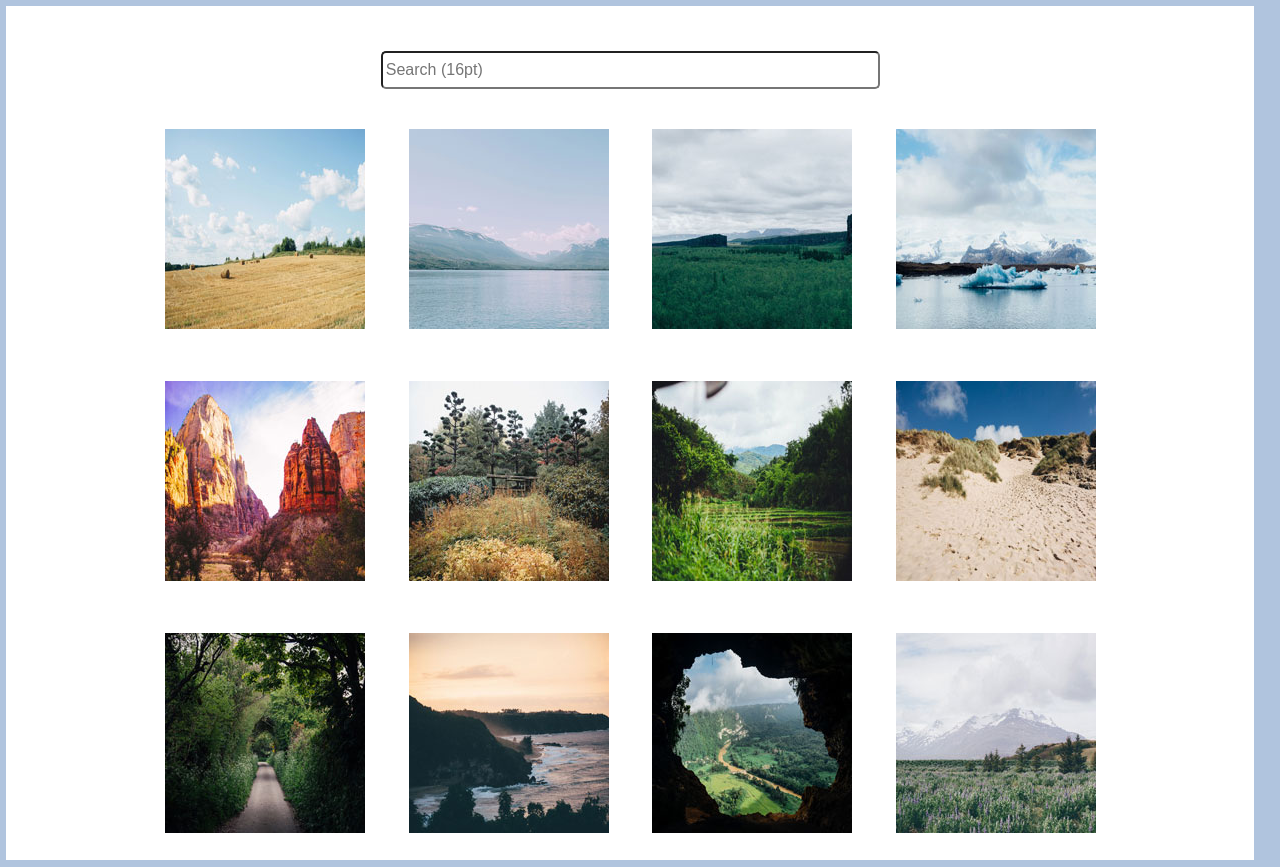
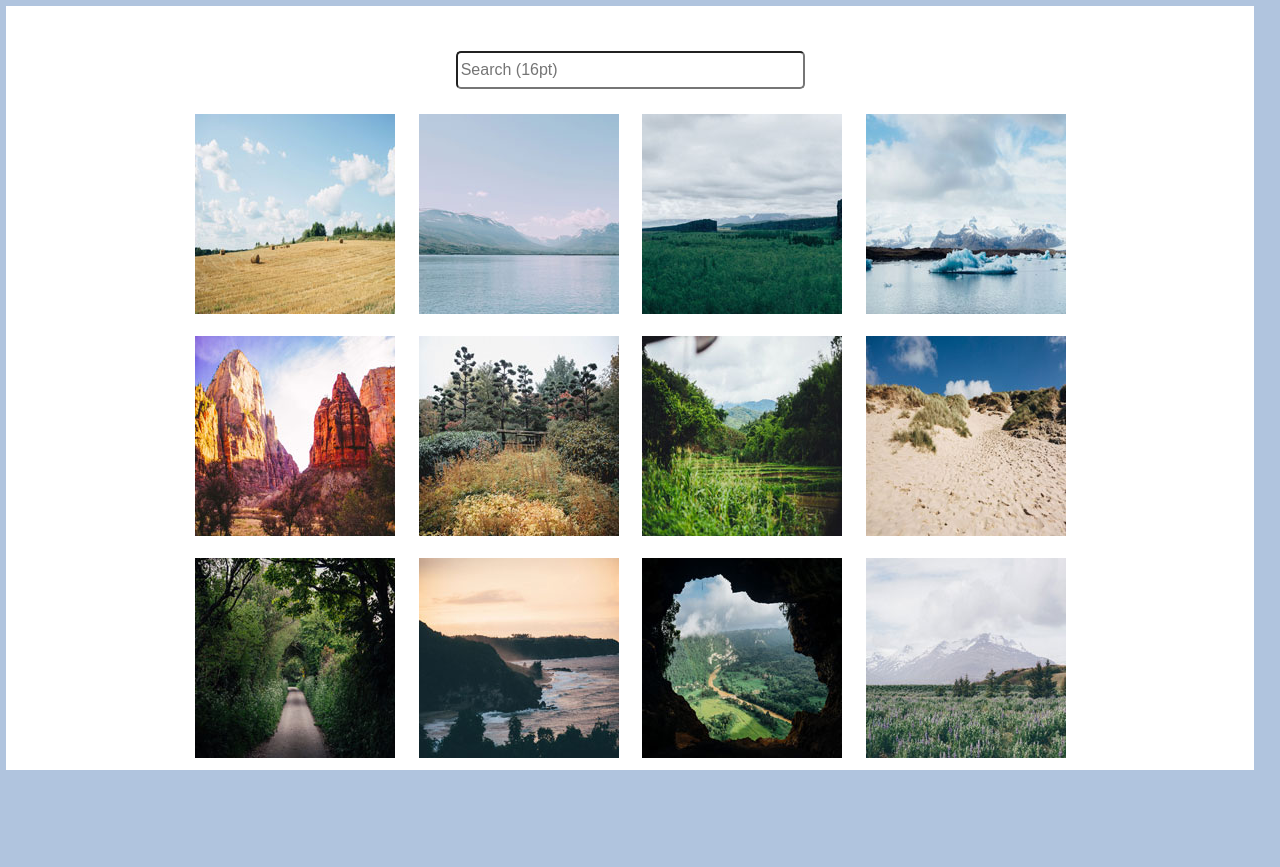
Before and after one commit to hi2suresh/interactive-photo-gallery, a plain HTML site: page index.html in a window 1280 px wide. After the commit the page ends 800 px from the top, so only its background shows below. Drawn offline with nearby package versions, Linux system fonts and the light colour scheme.

Commit message:
Fixed CSS and made code changes to align images

```diff
--- a/css/styles.css
+++ b/css/styles.css
@@ -163,8 +163,6 @@ a {
 #container {
     background: #fff;
     margin: 0.5% 4% 0.5% 0.5%;
-    position: relative;
-    /*        width: 90%;*/
 }
 
 .clear-fix {
@@ -173,15 +171,15 @@ a {
     clear: both;
 }
 
-/* #cboxTitle{ display: none; !important}*/
+
 
 /*****Mobile Settings *********/
 
 @media (min-width:320px) {
     #search,
     #images {
-        margin-left: auto;
-        margin-right: auto;
+        margin-left: 15%;
+        margin-right: 15%;
     }
     #search-input {
         margin-top: 20px;
@@ -206,37 +204,34 @@ a {
 @media (min-width:768px) {
     #container {
         margin-right: 2%;
+
     }
 
+    #container {
+         background: #fff;
+    }
+
+    #images {
+        margin-left: 10%;
+        margin-right: 10%;
+    }
     #search-input {
         margin-top: 45px;
         margin-bottom: 15px;
         font-size: 16px;
-        /*            padding: 10px 0px 10px 5px;*/
-    }
-    #images {
-        margin-left: auto;
-        margin-right: auto;
-        width: 80%;
-    }
-    #images div,
-    #images li {
-        background: #fff;
-        display: inline-block;
-    }
-    .gallery img {
-        padding: 20px;
     }
 
+    .gallery li {
+        margin: 0 auto;
+        display: inline-block;
 
+    }
 }
 
 
 /*****Desktop Settings *********/
 
 @media (min-width:1250px) {
-    #images {
-        width: 95%;
-    }
-     #cboxTitle{position:fixed; bottom:8px; left:20%; right:20%; color:darkorange;}
+
+     #cboxTitle {position:fixed; bottom:10px; left:25%; right:25%; color:darkorange;}
 }
--- a/index.html
+++ b/index.html
@@ -12,7 +12,7 @@
 <body>
     <div id="container">
         <div id="search">
-            <input type="search" id="search-input" placeholder="Search (16pt)"> </div>
+            <input type="text" id="search-input" placeholder="Search (16pt)"> </div>
         <div id="images">
             <ul class="gallery">
                 <li>
@@ -52,7 +52,9 @@
                 <li>
                     <a href="img/12.jpg" title="I walked through this meadow of bluebells and got a good view of the snow on the mountain before the fog came in."><img src="img/thumbnails/12.jpg" alt="Bluebells"></a>
                 </li>
+
             </ul>
+
         </div>
     </div>
     <script src="https://code.jquery.com/jquery-2.2.4.min.js" integrity="sha256-BbhdlvQf/xTY9gja0Dq3HiwQF8LaCRTXxZKRutelT44="
@@ -60,8 +62,8 @@
     <script src="js/color-box/jquery.colorbox-min.js"></script>
     <script>
          var cboxOptions = {
-          width: '90%',
-          height: '90%',
+          width: '85%',
+          height: '85%',
           maxWidth: '960px',
           maxHeight: '960px',
          rel:"group1"
--- a/js/main.js
+++ b/js/main.js
@@ -1,17 +1,30 @@
-//Script uses jquery and hence to be run after loading jQuery
+/*=============================================================
+jQuery Script to search and list images based on image caption
+==============================================================*/
 
-$('#search-input').on('input', function(e) {
+$('#search-input').on('input', function (e) {
     var inputValue = $(this).val().toLocaleLowerCase();
     var imageTitle = '';
-   $('.gallery li').filter(function(){
+    var alignLeftCounter = 0;
+    $('.gallery li').filter(function () {
         //Get the image title or caption
         imageTitle = $(this).children('a').attr('title').toLowerCase();
         //Show the images only if the caption includes input value.
-       if(imageTitle.includes(inputValue)){
-          $(this).css('display','');
+        if (imageTitle.includes(inputValue)) {
+            $(this).css('display', '');
+            alignLeftCounter++;
         }
-       else{
-            $(this).css('display','none');
+        else {
+            $(this).css('display', 'none');
         }
     });
+
+    //Align the images left or towards center
+    if (alignLeftCounter % 4 !== 0 && alignLeftCounter > 4) {
+        $('.gallery').css('text-align', 'left');
+    }
+    else {
+        $('.gallery').css('text-align', 'center');
+    }
+
 });
```
Lines whose indentation alone changed are shown as unchanged.
